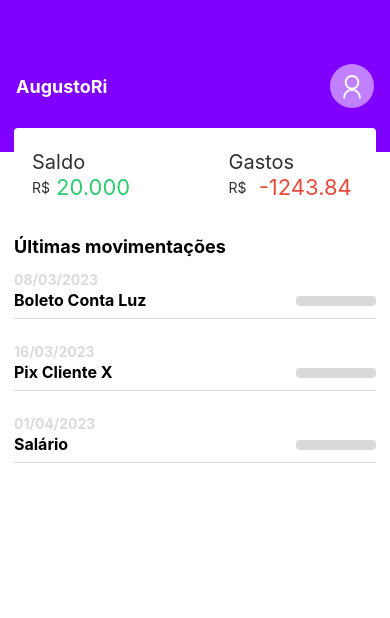
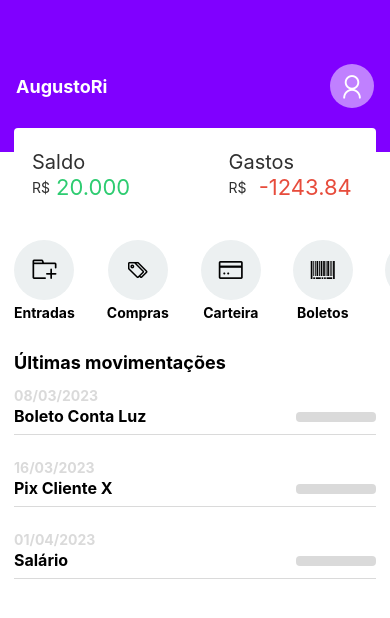
Before and after one commit to AugustoRi/FinanceAppMobile, a React Native app: screen / in a window 390 px wide. Shown: the top 618 px of the page. Built offline with nearby package versions, Linux system fonts and the light colour scheme.

Commit message:
feat: Actions Component

```diff
--- /dev/null
+++ b/src/components/Actions/index.tsx
@@ -0,0 +1,33 @@
+import React from "react"
+import {
+  View,
+  Text,
+  TouchableOpacity,
+  ScrollView,
+} from "react-native"
+
+import Icon from "react-native-vector-icons/AntDesign"
+import { ActionsList } from "../../providers/services/api/actions"
+
+import { styles } from "./styles"
+
+export function Actions() {
+  return (
+    <ScrollView
+      style={styles.container}
+      horizontal={true}
+      showsHorizontalScrollIndicator={true}
+    >
+      {
+        ActionsList.map((action) => (
+          <TouchableOpacity key={action.id} style={styles.actionButton}>
+            <View style={styles.areaButton}>
+              <Icon name={action.nameIcon} size={24} color="#000" />
+            </View>
+            <Text style={styles.labelButton}>{action.nameAction}</Text>
+          </TouchableOpacity>
+        ))
+      }
+    </ScrollView>
+  );
+}
--- /dev/null
+++ b/src/components/Actions/styles/index.jsx
@@ -0,0 +1,28 @@
+import { StyleSheet } from "react-native"
+
+export const styles = StyleSheet.create({
+  container: {
+    maxHeight: 84,
+    marginBottom: 14,
+    marginTop: 18,
+    paddingStart: 14,
+    paddingEnd: 14,
+  },
+  actionButton: {
+    alignItems: "center",
+    marginRight: 32,
+  },
+  areaButton: {
+    backgroundColor: '#ECF0F1',
+    height: 60,
+    width: 60,
+    borderRadius: 30,
+    alignItems: "center",
+    justifyContent: "center",
+  },
+  labelButton: {
+    marginTop: 4,
+    color: '#000',
+    fontWeight: 'bold',
+  },
+});
--- a/src/components/Header/index.tsx
+++ b/src/components/Header/index.tsx
@@ -1,5 +1,5 @@
-import React from "react";
-import { View, Text, TouchableOpacity } from "react-native";
+import React from "react"
+import { View, Text, TouchableOpacity } from "react-native"
 import Icon from "react-native-vector-icons/AntDesign"
 
 import { styles } from "./styles";
--- a/src/components/Movements/Item.tsx
+++ b/src/components/Movements/Item.tsx
@@ -1,5 +1,5 @@
 import React, { useState } from "react"
-import { View, Text, TouchableOpacity, Button } from "react-native"
+import { View, Text, TouchableOpacity } from "react-native"
 import type { MovementsModel } from "../../models/Movements"
 
 import { styles } from "./styles/item"
--- /dev/null
+++ b/src/models/Actions/index.ts
@@ -0,0 +1,5 @@
+export interface ActionModel {
+  id: number;
+  nameIcon: string;
+  nameAction: string;
+}
--- a/src/pages/Home/index.tsx
+++ b/src/pages/Home/index.tsx
@@ -3,6 +3,7 @@ import { View } from "react-native"
 
 import { Header } from "../../components/Header"
 import { Balance } from "../../components/Balance"
+import { Actions } from "../../components/Actions"
 import { MovementsList } from "../../components/Movements/List"
 
 import { styles } from "./styles"
@@ -12,6 +13,7 @@ export function Home() {
     <View style={styles.container}>
       <Header username="AugustoRi" />
       <Balance balance="20.000" expenses="1243.84" />
+      <Actions />
       <MovementsList />
     </View>
   );
--- /dev/null
+++ b/src/providers/services/api/actions.ts
@@ -0,0 +1,29 @@
+import { ActionModel } from "../../../models/Actions";
+
+export const ActionsList: ActionModel[] = [
+  {
+    id: 1,
+    nameIcon: "addfolder",
+    nameAction: "Entradas",
+  },
+  {
+    id: 2,
+    nameIcon: "tagso",
+    nameAction: "Compras",
+  },
+  {
+    id: 3,
+    nameIcon: "creditcard",
+    nameAction: "Carteira",
+  },
+  {
+    id: 4,
+    nameIcon: "barcode",
+    nameAction: "Boletos",
+  },
+  {
+    id: 5,
+    nameIcon: "setting",
+    nameAction: "Conta",
+  },
+];
```
Also changed, not shown: 1 other file (tests, documents, lock files or other folders).
